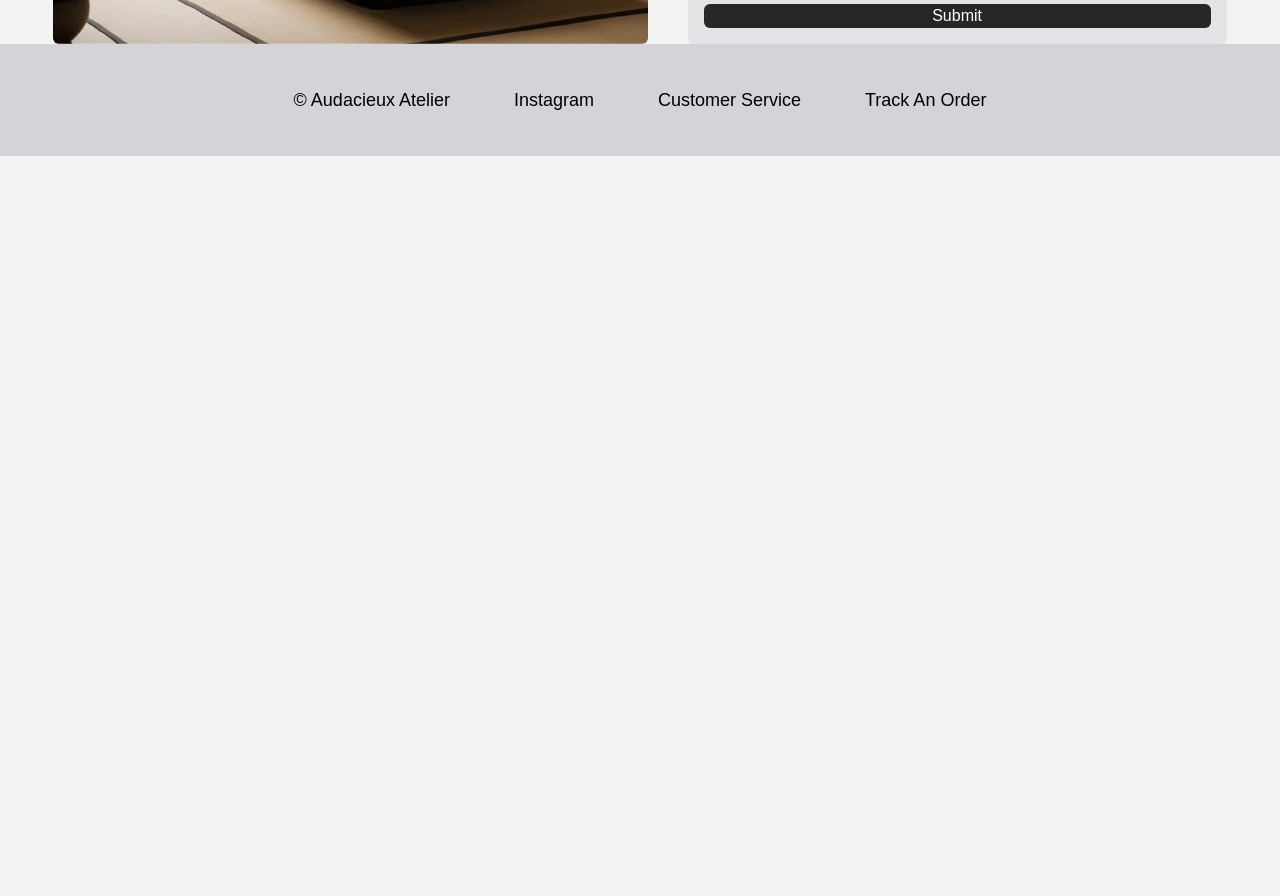
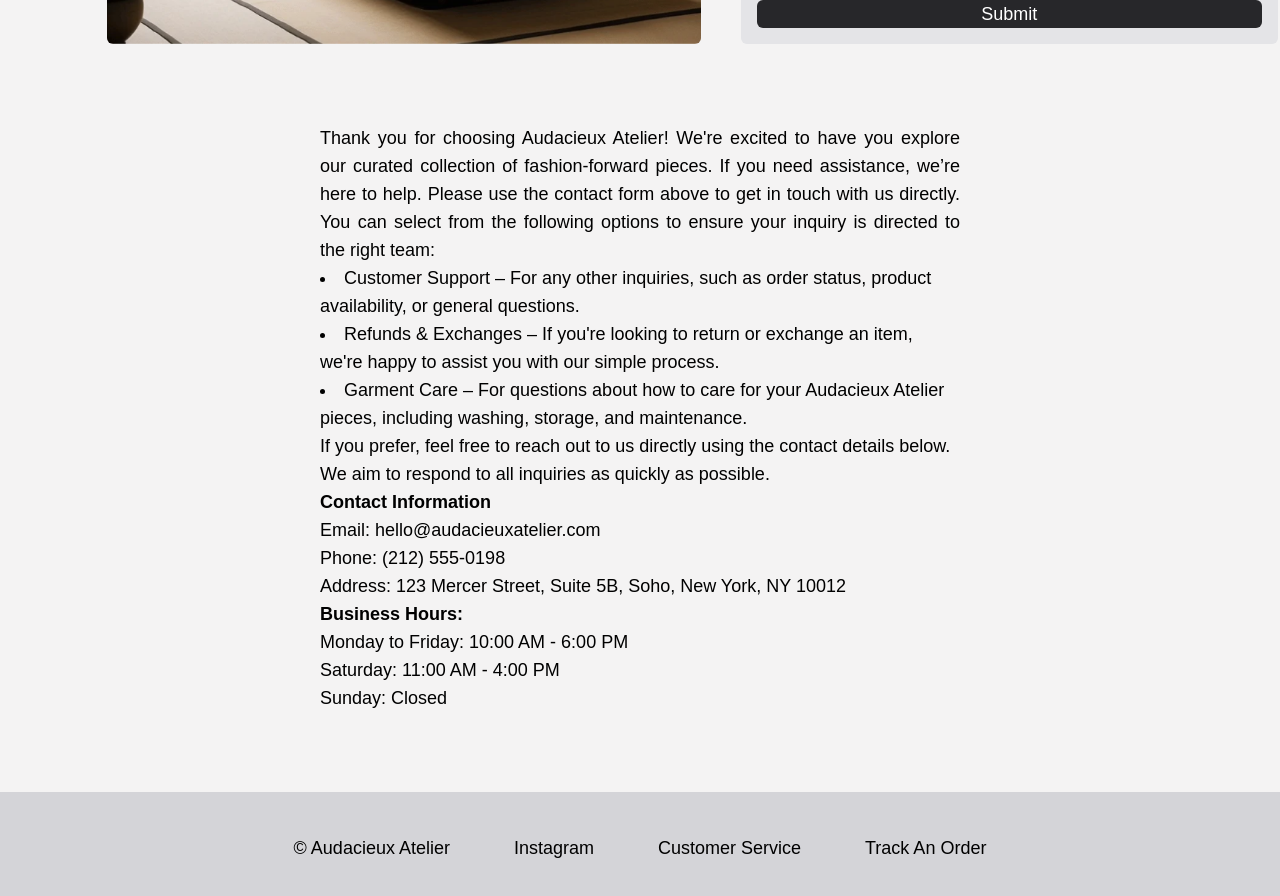
Before and after one commit to seanzinh0/ecommerce-v2, a React (Vite) app: page /contact in a window 1280 px wide. Shown: the part 660-1556 px from the top of the page. Before the commit the page ends 816 px from the top, so only its background shows below. Built offline with nearby package versions, Linux system fonts and the light colour scheme.

Commit message:
finish contact page styling need to validate form

```diff
--- a/src/components/ContactForm.jsx
+++ b/src/components/ContactForm.jsx
@@ -1,7 +1,7 @@
 const ContactForm = () => {
     return (
         <div className='flex justify-center'>
-        <div className='flex flex-col gap-5 w-11/12 md:gap-10 xl:flex-row xl:justify-between'>
+        <div className='flex flex-col gap-5 w-10/12 md:gap-10 xl:flex-row xl:justify-between md:text-lg'>
             <img src='/img/contact.png' alt='japandi living room' className='rounded-md md:object-cover md:h-80 xl:h-96 xl:w-7/12 2xl:h-[500px]'/>
             <form className="flex flex-col p-2 bg-zinc-200 rounded-md md:p-4 xl:h-96 xl:w-7/12 2xl:h-[500px]" action="#">
                 <label htmlFor="firstname">First Name</label>
--- /dev/null
+++ b/src/components/ContactInfo.jsx
@@ -0,0 +1,47 @@
+const ContactInfo = () => {
+    return (
+        <div className='flex justify-center'>
+            <div className='flex flex-col w-10/12 xl:w-6/12 leading-8 md:text-lg'>
+                <p className='text-justify'>Thank you for choosing Audacieux Atelier! We're excited to have you explore our curated collection of
+                    fashion-forward pieces. If you need assistance, we’re here to help. Please use the contact form
+                    above to
+                    get in touch with us directly. You can select from the following options to ensure your inquiry is
+                    directed to the right team:</p>
+                <ul>
+                    <li className='list-disc list-inside'>Customer Support – For any other inquiries, such as order status, product availability, or
+                        general
+                        questions.
+                    </li>
+                    <li className='list-disc list-inside'>Refunds & Exchanges – If you're looking to return or exchange an item, we're happy to assist you
+                        with our simple process.
+                    </li>
+                    <li className='list-disc list-inside'>Garment Care – For questions about how to care for your Audacieux Atelier pieces, including
+                        washing,
+                        storage, and maintenance.
+                    </li>
+                </ul>
+                <p>If you prefer, feel free to reach out to us directly using the contact details below. We aim to
+                    respond
+                    to all inquiries as quickly as possible.</p>
+                <h4 className='font-semibold'>Contact Information</h4>
+                <ul>
+                    <li>Email: hello@audacieuxatelier.com</li>
+                    <li>Phone: (212) 555-0198</li>
+                    <li>Address:
+                        123 Mercer Street,
+                        Suite 5B,
+                        Soho, New York, NY 10012
+                    </li>
+                </ul>
+                <h4 className='font-semibold'>Business Hours:</h4>
+                <ul>
+                    <li>Monday to Friday: 10:00 AM - 6:00 PM</li>
+                    <li>Saturday: 11:00 AM - 4:00 PM</li>
+                    <li>Sunday: Closed</li>
+                </ul>
+            </div>
+        </div>
+    )
+}
+
+export default ContactInfo
--- a/src/pages/Contact.jsx
+++ b/src/pages/Contact.jsx
@@ -1,11 +1,15 @@
 import '../App.css'
 import ContactForm from "../components/ContactForm.jsx";
+import ContactInfo from "../components/ContactInfo.jsx";
 
 const Contact = () => {
     return (
         <>
             <h1 className='text-center text-2xl my-10 md:text-5xl md:my-20'>CONTACT US</h1>
-            <ContactForm />
+            <ContactForm/>
+            <div className='my-10 md:my-20'>
+            <ContactInfo/>
+            </div>
         </>
     )
 }
--- a/src/pages/Home.jsx
+++ b/src/pages/Home.jsx
@@ -8,14 +8,14 @@
     return(
         <>
             <Hero/>
-            <div className='mt-20'>
+            <div className='mt-10 md:mt-20'>
             <AboutCard/>
             </div>
-            <div className='mt-20'>
+            <div className='mt-10 md:mt-20'>
                 <SohoCard/>
             </div>
-            <h1 className='text-center mt-20 mb-2 text-2xl md:text-5xl'>FEATURED BRANDS</h1>
-            <div className='flex justify-center mb-20 md:my-20'>
+            <h1 className='text-center my-10 md:my-20 text-2xl md:text-5xl'>FEATURED BRANDS</h1>
+            <div className='flex justify-center my-10 md:my-20'>
             <Slider/>
             </div>
         </>
```
